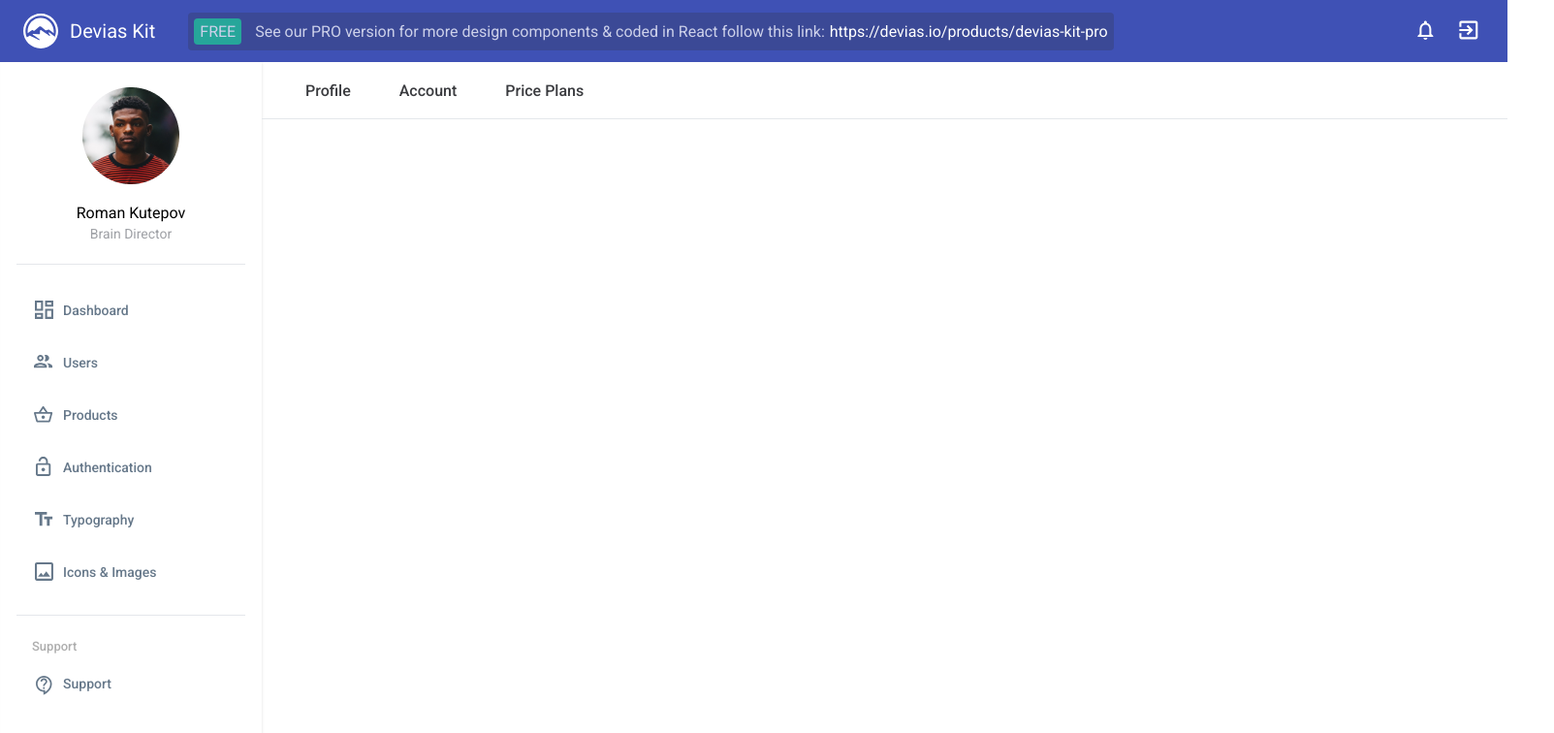
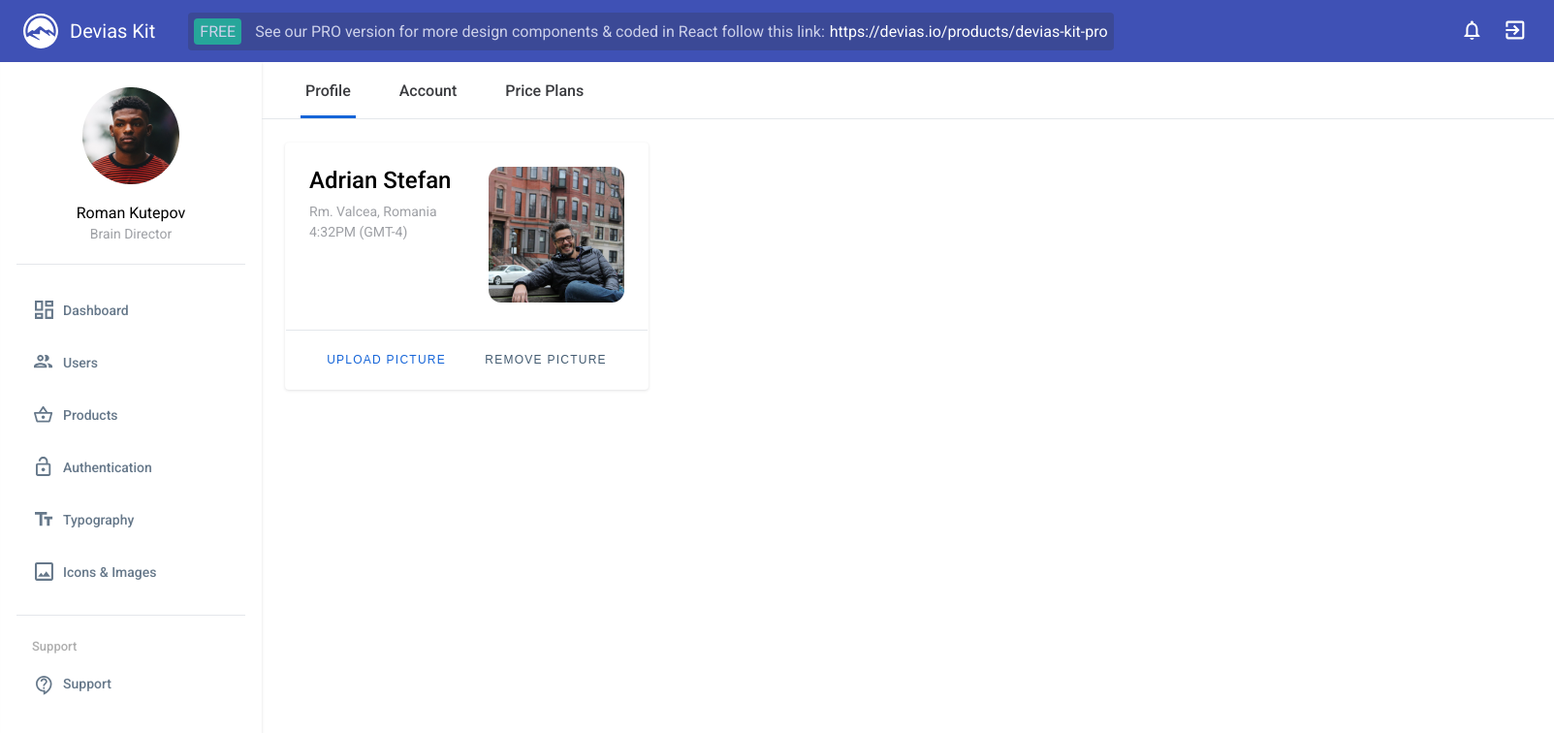
Before and after one commit to istrelkina/test-app, a React (Create React App) app: page / in a window 1280 px wide. Shown: the top 756 px of the page at 97% size, 1603 px wide, since content can reach past the window. Built offline with nearby package versions, Linux system fonts and the light colour scheme.

Commit message:
feat: add block about

```diff
--- a/src/_var.scss
+++ b/src/_var.scss
@@ -5,3 +5,18 @@ $text: #66788a;
 $text-hover: #3f4d5b;
 $text-nav: #3a3b3f;
 $active: #1665d8;
+$btn: #425a70;
+
+@mixin box-shadow {
+  background: #ffffff;
+  border: 1px solid rgba(63, 63, 68, 0.005);
+  box-shadow: 0px 1px 3px rgba(63, 63, 68, 0.15);
+  border-radius: 4px;
+}
+
+h2 {
+  font-weight: 500;
+  font-size: 24px;
+  line-height: 28px;
+  margin: 0;
+}
--- a/src/components/Main-about.js
+++ b/src/components/Main-about.js
@@ -1,7 +1,27 @@
 import "./Main-about.scss";
+import user from "./../images/user.png";
 
 const MainAbout = () => {
-  return <div></div>;
+  return (
+    <div className="about">
+      <div className="about__info">
+        <div className="about__text">
+          <h2 className="about__title">Adrian Stefan</h2>
+          <div className="about__desc">
+            <p>Rm. Valcea, Romania</p>
+            <p>4:32PM (GMT-4)</p>
+          </div>
+        </div>
+        <div className="about__image">
+          <img src={user} alt="Logo" />
+        </div>
+      </div>
+      <div className="about__buttons">
+        <button className="about__buttons_upload about__buttons_active">UPLOAD PICTURE</button>
+        <button className="about__buttons_remove">REMOVE PICTURE</button>
+      </div>
+    </div>
+  );
 };
 
 export default MainAbout;
--- a/src/components/Main-about.scss
+++ b/src/components/Main-about.scss
@@ -0,0 +1,44 @@
+@import "../var";
+.about {
+  @include box-shadow;
+  &__info {
+    display: flex;
+    justify-content: space-between;
+    padding: 24px;
+    border-bottom: 1px solid $hr;
+  }
+  &__buttons {
+    display: flex;
+    justify-content: space-around;
+    padding: 22px;
+  }
+  &__title {
+    margin-bottom: 10px;
+  }
+  &__desc {
+    font-size: 14px;
+    color: $text-light;
+    p {
+      margin: 0 0 5px 0;
+    }
+  }
+}
+
+.about__buttons_upload,
+.about__buttons_remove {
+  background-color: transparent;
+  border: none;
+  font-size: 12px;
+  text-transform: uppercase;
+  font-weight: 500;
+  color: $btn;
+  cursor: pointer;
+  letter-spacing: 1.25px;
+  transition: all 0.3s;
+  &:hover {
+    color: $active;
+  }
+}
+.about__buttons_active {
+  color: $active;
+}
--- a/src/components/Main-menu.js
+++ b/src/components/Main-menu.js
@@ -6,13 +6,19 @@ const MainMenu = () => {
     <nav className="menu">
       <ul className="menu__list">
         <li className="menu__item">
-          <Link to="/">Profile</Link>
+          <Link className="menu__link menu__link_active" to="/">
+            Profile
+          </Link>
         </li>
         <li className="menu__item">
-          <Link to="/">Account</Link>
+          <Link className="menu__link" to="/">
+            Account
+          </Link>
         </li>
         <li className="menu__item">
-          <Link to="/">Price Plans</Link>
+          <Link className="menu__link" to="/">
+            Price Plans
+          </Link>
         </li>
       </ul>
     </nav>
--- a/src/components/Main-menu.scss
+++ b/src/components/Main-menu.scss
@@ -11,7 +11,8 @@
   }
   &__item {
     margin-right: 40px;
-    a {
+  }
+  &__link {
     text-decoration: none;
     color: $text-nav;
     font-weight: 500;
@@ -19,9 +20,9 @@
     height: 35px;
     padding: 0 5px;
     border-bottom: 3px solid transparent;
-      &:hover {
+    &:hover,
+    &_active {
       border-bottom: 3px solid $active;
     }
   }
 }
-}
--- a/src/components/Main.scss
+++ b/src/components/Main.scss
@@ -3,5 +3,6 @@
   &__info {
     display: grid;
     grid-template-columns: 375px 910px;
+    padding: 24px;
   }
 }
```
Lines whose indentation alone changed are shown as unchanged.
